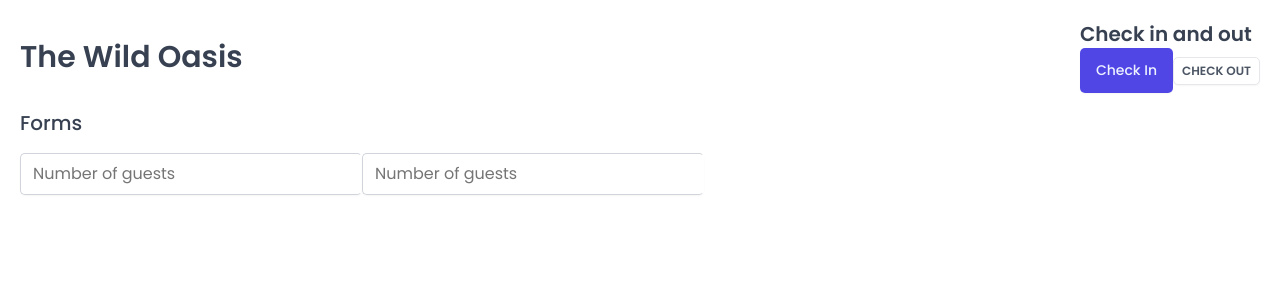
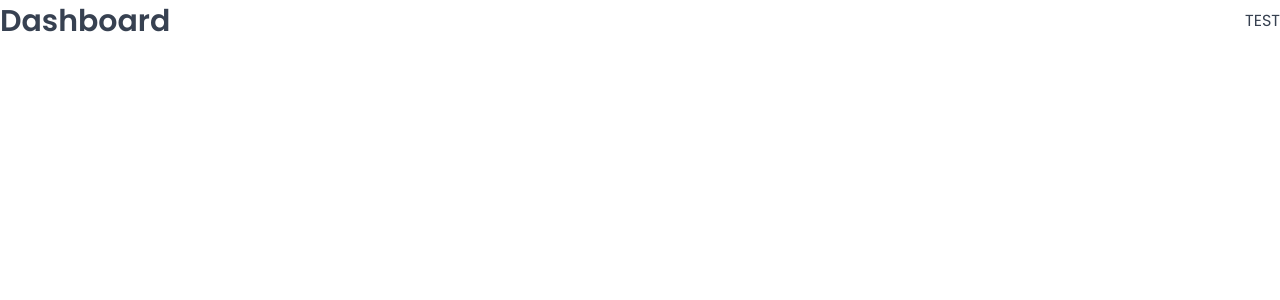
Before and after one commit to OlegZinch/the-wild-oasis, a React (Vite) app: page /dashboard in a window 1280 px wide. Shown: the top 300 px of the page. Built offline with nearby package versions, Linux system fonts and the light colour scheme; a web font is replaced by a local one.

Commit message:
Setting Up Pages and Routes

```diff
--- a/package.json
+++ b/package.json
@@ -12,6 +12,7 @@
   "dependencies": {
     "react": "^19.1.0",
     "react-dom": "^19.1.0",
+    "react-router": "^7.7.1",
     "styled-components": "^6.1.19"
   },
   "devDependencies": {
--- a/src/App.jsx
+++ b/src/App.jsx
@@ -1,45 +1,32 @@
-import styled from 'styled-components'
+import { BrowserRouter, Navigate, Route, Routes } from 'react-router'
+
 import GlobalStyles from './styles/GlobalStyles'
-import Button from './ui/Button'
-import Input from './ui/Input'
-import Heading from './ui/Heading'
-import Row from './ui/Row'
-
-const StyledApp = styled.main`
-  padding: 20px;
-`
+import Dashboard from './pages/Dashboard'
+import Bookings from './pages/Bookings'
+import Cabins from './pages/Cabins'
+import Users from './pages/Users'
+import Settings from './pages/Settings'
+import Account from './pages/Account'
+import Login from './pages/Login'
+import PageNotFound from './pages/PageNotFound'
 
 function App() {
   return (
     <>
       <GlobalStyles />
-      <StyledApp>
-        <Row>
-          <Row type='horizontal'>
-            <Heading as='h1'>The Wild Oasis</Heading>
-
-            <div>
-              <Heading as='h2'>Check in and out</Heading>
-              <Button onClick={() => alert('Check In')}>Check In</Button>
-              <Button
-                variation='secondary'
-                size='small'
-                onClick={() => alert('Check Out')}
-              >
-                Check Out
-              </Button>
-            </div>
-          </Row>
-
-          <Row>
-            <Heading as='h3'>Forms</Heading>
-            <form>
-              <Input type='number' placeholder='Number of guests' />
-              <Input type='number' placeholder='Number of guests' />
-            </form>
-          </Row>
-        </Row>
-      </StyledApp>
+      <BrowserRouter>
+        <Routes>
+          <Route index element={<Navigate replace to='dashboard' />} />
+          <Route path='dashboard' element={<Dashboard />} />
+          <Route path='bookings' element={<Bookings />} />
+          <Route path='cabins' element={<Cabins />} />
+          <Route path='users' element={<Users />} />
+          <Route path='settings' element={<Settings />} />
+          <Route path='account' element={<Account />} />
+          <Route path='login' element={<Login />} />
+          <Route path='*' element={<PageNotFound />} />
+        </Routes>
+      </BrowserRouter>
     </>
   )
 }
```
Also changed, not shown: 1 other file (tests, documents, lock files or other folders).
